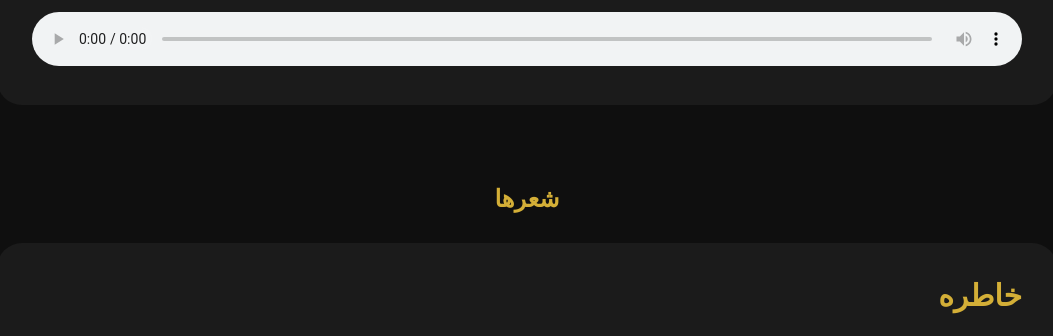
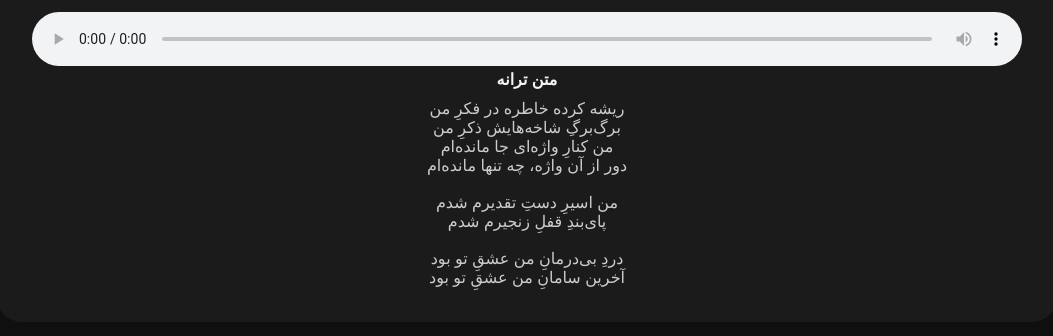
Before and after one commit to mahtaghahreman/Mahta_ghahreman, a Next.js app: page / in a window 1280 px wide. Shown: the part 1795-2131 px from the top of the page, without its empty margins (113-1166 px from the left). Built offline with nearby package versions, Linux system fonts and the light colour scheme.

Commit message:
Update page.tsx

```diff
--- a/app/page.tsx
+++ b/app/page.tsx
@@ -54,6 +54,9 @@ export default function Home() {
   <h2>🎵 آهنگ‌ها</h2>
 
 
+  <div className="music-list">
+
+
     <div className="music-card">
 
 
@@ -83,6 +86,7 @@ export default function Home() {
       </p>
 
 
+
       <audio controls>
 
         <source
@@ -93,7 +97,35 @@ export default function Home() {
       </audio>
 
 
+
+      <div className="song-text">
+
+        <h4>
+          متن ترانه
+        </h4>
+
+
+        <p>
+          ریشه کرده خاطره در فکرِ من<br />
+          برگ‌برگِ شاخه‌هایش ذکرِ من<br />
+          من کنارِ واژه‌ای جا مانده‌ام<br />
+          دور از آن واژه، چه تنها مانده‌ام<br /><br />
+
+          من اسیرِ دستِ تقدیرم شدم<br />
+          پای‌بندِ قفلِ زنجیرم شدم<br /><br />
+
+          دردِ بی‌درمانِ من عشقِ تو بود<br />
+          آخرین سامانِ من عشقِ تو بود
+        </p>
+
       </div>
+
+
+    </div>
+
+
+  </div>
+
 
 </section>
 
```
Lines whose indentation alone changed are shown as unchanged.
